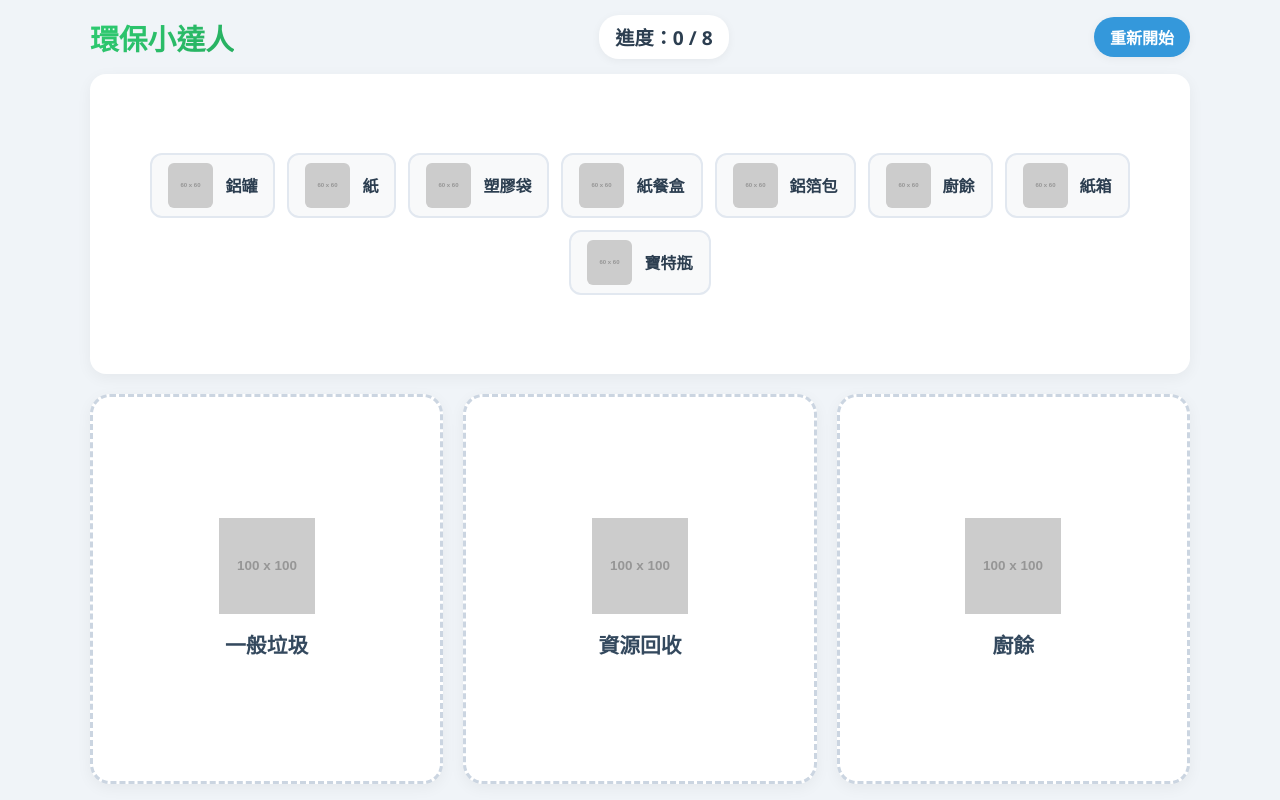
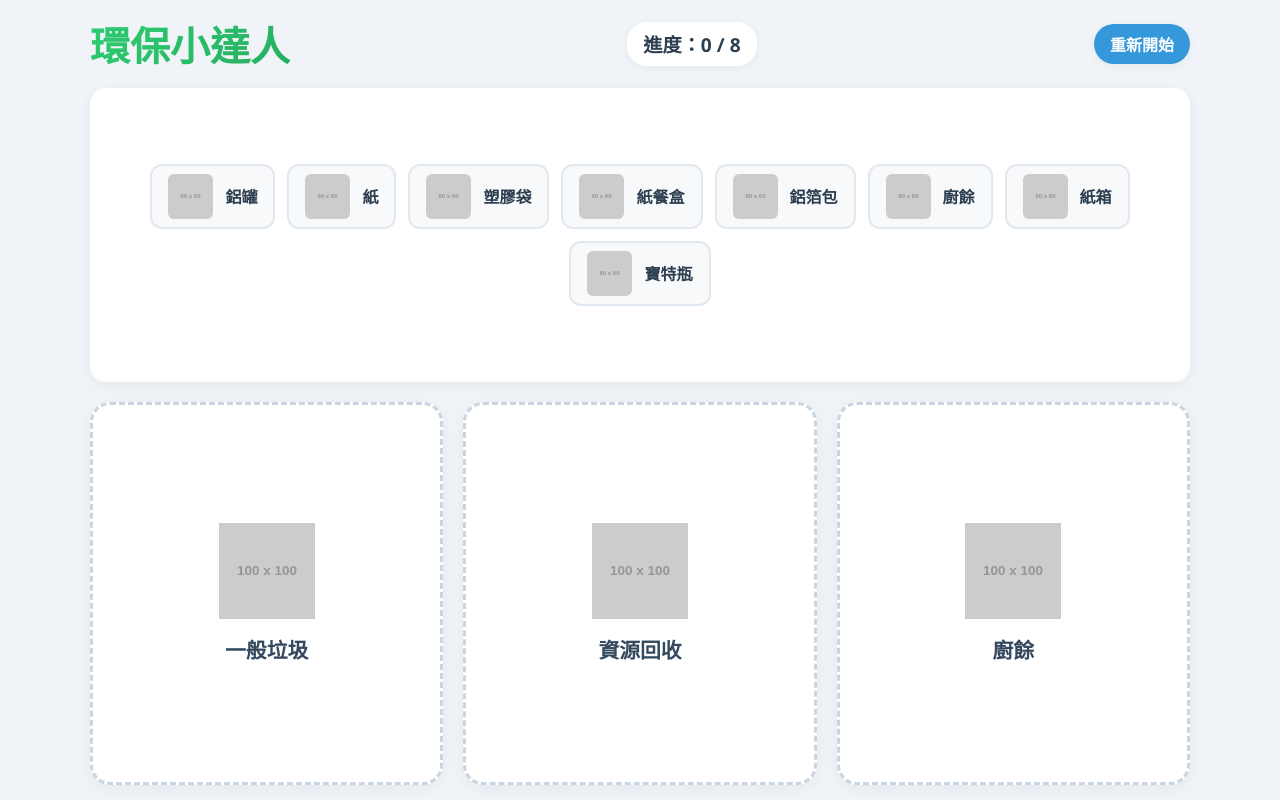
Before and after one commit to fang5012/LTF0319, a plain HTML site: page index.html in a window 1280 px wide. Drawn offline with nearby package versions, Linux system fonts and the light colour scheme; placeholder pictures from the web are drawn by us.

Commit message:
Update index.html

```diff
--- a/index.html
+++ b/index.html
@@ -45,7 +45,7 @@
 
         h1 {
             margin: 0;
-            font-size: 1.8rem;
+            font-size: 2.5rem;
             background: linear-gradient(135deg, #2ecc71, #27ae60);
             -webkit-background-clip: text;
             -webkit-text-fill-color: transparent;
```
